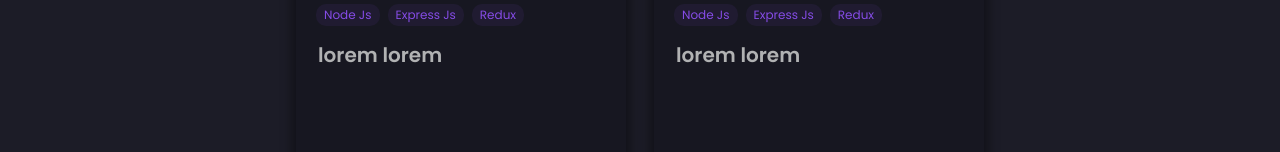
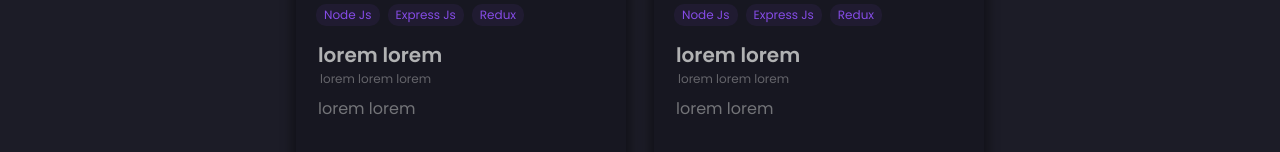
Before and after one commit to Zenkovsky03/showcase, a React (Create React App) app: page / in a window 1280 px wide. Shown: the part 2592-2744 px from the top of the page. Built offline with nearby package versions, Linux system fonts and the light colour scheme.

Commit message:
Complete: ProjectCard and Project section

```diff
--- a/src/components/Cards/ProjectCard.js
+++ b/src/components/Cards/ProjectCard.js
@@ -1,5 +1,6 @@
 import React from 'react';
 import styled from "styled-components";
+
 
 
 const Card = styled.div`
@@ -78,6 +79,43 @@ const Members = styled.div`
     align-items: center;
     padding-left: 10px;
 `;
+
+
+const Date = styled.div`
+    font-size: 12px;
+    font-weight: 400;
+     margin-left: 2px;
+    color: ${({ theme }) => theme.text_secondary + 80};
+
+    @media (max-width: 768px){
+        font-size: 10px;
+    }
+`;
+
+const Description = styled.div`
+    font-weight: 400;
+    color: ${({ theme }) => theme.text_secondary + 99};
+    overflow: hidden;
+    text-overflow: ellipsis;
+    display: -webkit-box;
+    margin-top: 8px;
+    max-width: 100%;
+
+    -webkit-line-clamp: 3;
+    -webkit-box-orient: vertical;
+
+`;
+
+const Avatar = styled.div`
+    width: 38px;
+    height: 38px;
+    border-radius: 50%;
+    margin-left: -10px;
+    background-color: ${({ theme }) => theme.white};
+    box-shadow: 0 0 10px rgba(0, 0, 0, 0.2);
+    border: 3px solid ${({ theme }) => theme.card};
+`;
+
 function ProjectCard({project}) {
     return (
         <Card>
@@ -89,8 +127,14 @@ function ProjectCard({project}) {
                 </Tags>
                 <Details>
                     <Title>{project.title}</Title>
+                    <Date>{project.date}</Date>
+                    <Description>{project.description}</Description>
                 </Details>
-                <Members></Members>
+                <Members>
+                    {project.member?.map(item => (
+                        <Avatar src={item.img} alt="Project avatar" />
+                    ))}
+                </Members>
         </Card>
     );
 }
```
